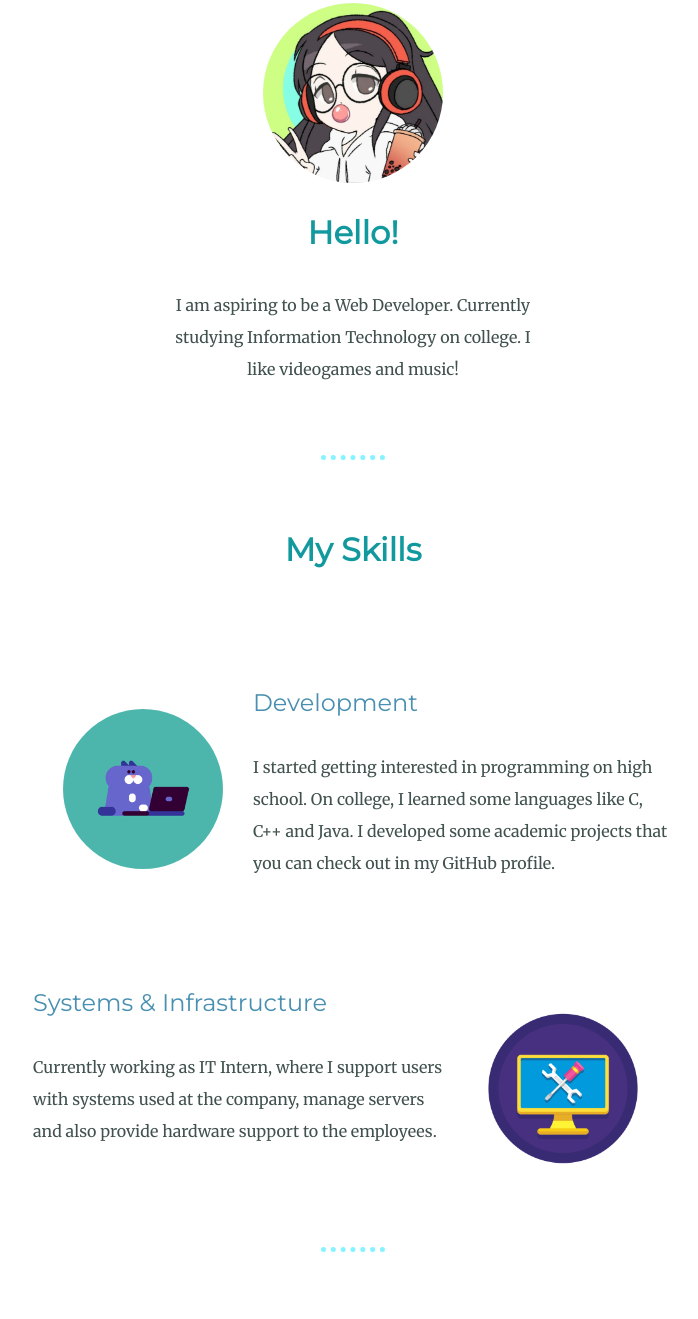
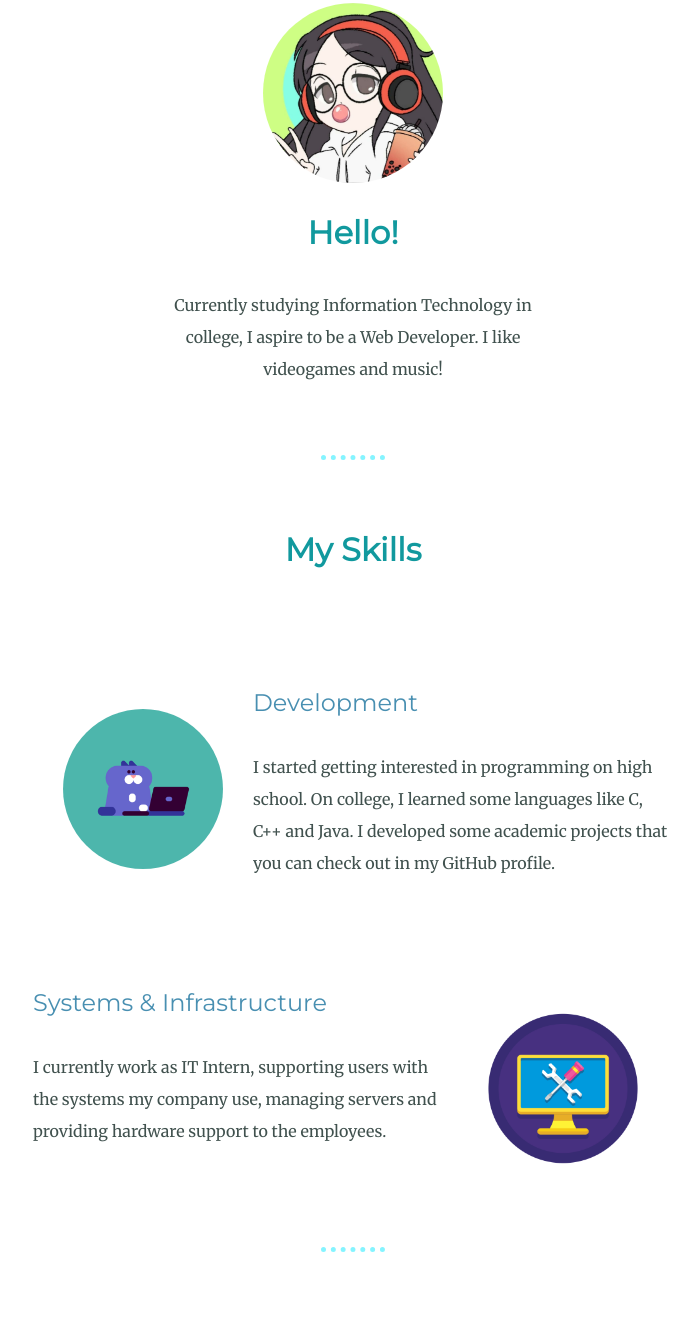
Before and after one commit to juliana-vieira/github-page, a plain HTML site: page index.html in a window 1280 px wide. Shown: the part 862-2181 px from the top of the page, without its empty margins (287-985 px from the left). Drawn offline with Linux system fonts and the light colour scheme; a web font is replaced by a local one.

Commit message:
Update index.html

```diff
--- a/index.html
+++ b/index.html
@@ -25,9 +25,7 @@
         <div class="profile">
             <img class="avatar" src="images/avatar.jpg" alt="avatar">
             <h2>Hello!</h2>
-            <p class="intro">I am aspiring to be a Web Developer.
-                Currently studying Information Technology on college.
-                I like videogames and music!
+            <p class="intro">Currently studying Information Technology in college, I aspire to be a Web Developer. I like videogames and music!
             </p>
         </div>
         <hr>
@@ -43,8 +41,8 @@
             <div class="skill-row">
                 <img class="pc-img" src="images/build.png" alt="pc-img">
                 <h3>Systems & Infrastructure</h3>
-                <p>Currently working as IT Intern, where I support users with systems used at the company,
-                    manage servers and also provide hardware support to the employees.
+                <p>I currently work as IT Intern, supporting users with the systems my company use,
+                    managing servers and providing hardware support to the employees.
                 </p>
             </div>
         </div>
```
